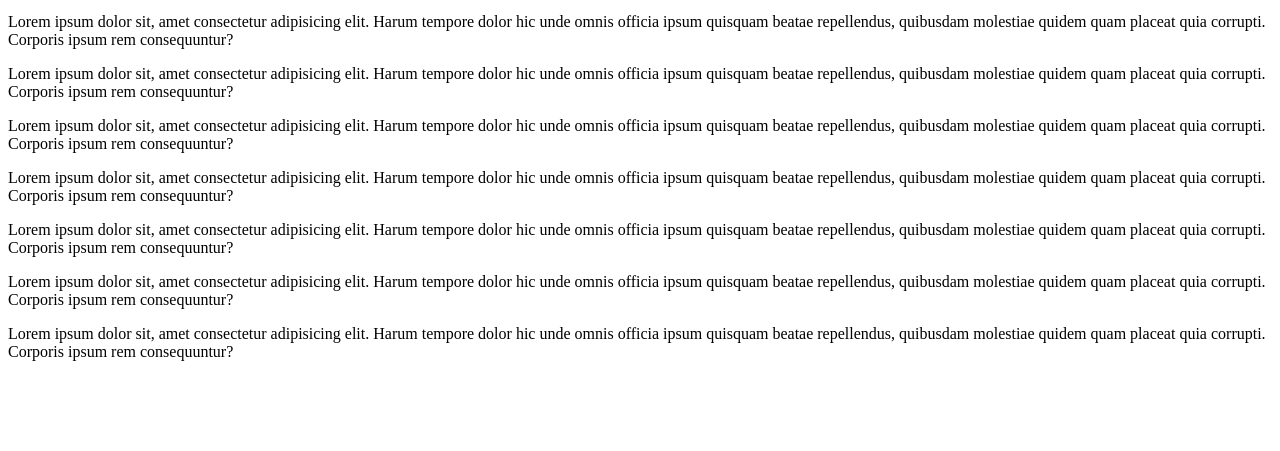
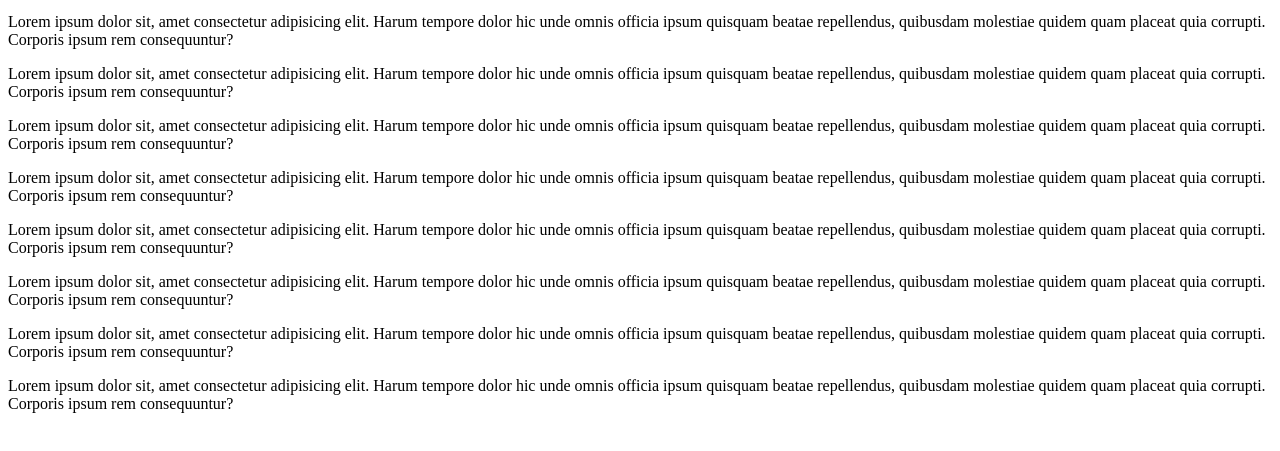
Before and after one commit to maimoke/SDP-Lab01, a plain HTML site: page index.html in a window 1280 px wide. Shown: the part 105-556 px from the top of the page. Drawn offline with Linux system fonts and the light colour scheme.

Commit message:
commit test

```diff
--- a/index.html
+++ b/index.html
@@ -15,5 +15,6 @@
     <p>Lorem ipsum dolor sit, amet consectetur adipisicing elit. Harum tempore dolor hic unde omnis officia ipsum quisquam beatae repellendus, quibusdam molestiae quidem quam placeat quia corrupti. Corporis ipsum rem consequuntur?</p>
     <p>Lorem ipsum dolor sit, amet consectetur adipisicing elit. Harum tempore dolor hic unde omnis officia ipsum quisquam beatae repellendus, quibusdam molestiae quidem quam placeat quia corrupti. Corporis ipsum rem consequuntur?</p>
     <p>Lorem ipsum dolor sit, amet consectetur adipisicing elit. Harum tempore dolor hic unde omnis officia ipsum quisquam beatae repellendus, quibusdam molestiae quidem quam placeat quia corrupti. Corporis ipsum rem consequuntur?</p>
+    <p>Lorem ipsum dolor sit, amet consectetur adipisicing elit. Harum tempore dolor hic unde omnis officia ipsum quisquam beatae repellendus, quibusdam molestiae quidem quam placeat quia corrupti. Corporis ipsum rem consequuntur?</p>
 </body>
 </html>
```
